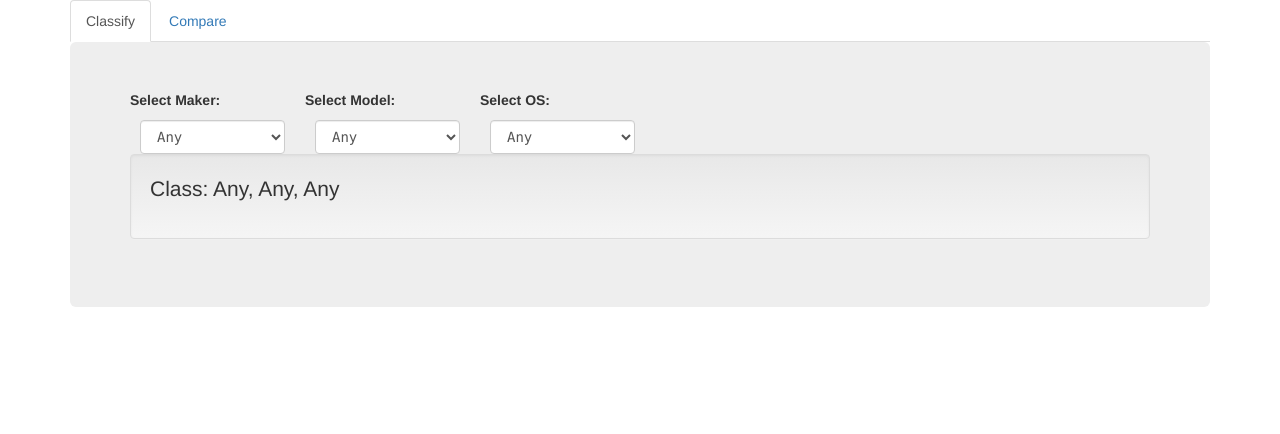
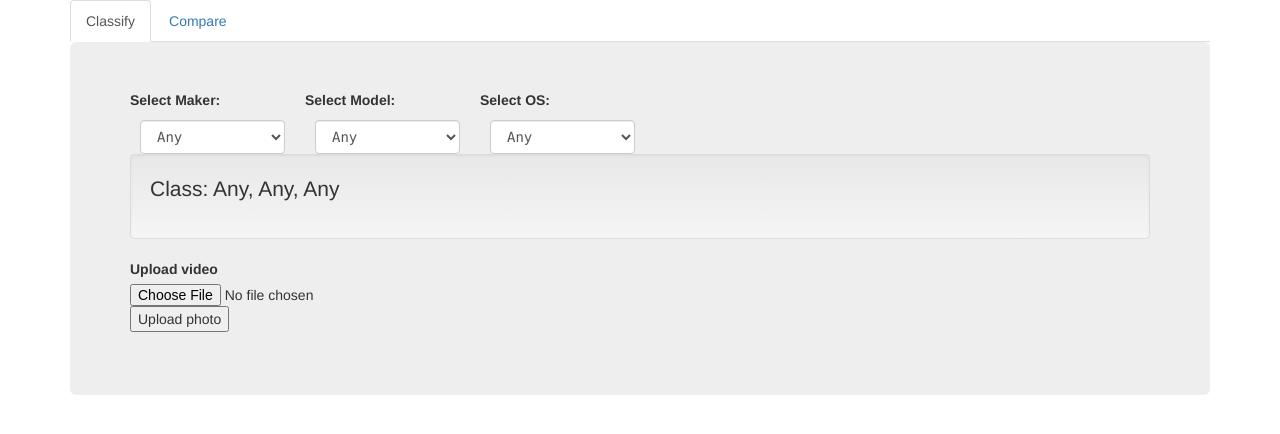
Before and after one commit to smeucci/foa-webapp, a website: page app/views/index.html in a window 1280 px wide. Drawn offline with Linux system fonts and the light colour scheme; no server answers.

Commit message:
basic file uploader

```diff
--- a/app/views/index.html
+++ b/app/views/index.html
@@ -41,6 +41,13 @@
                 <div class="well">
                     <p id="output"></p>
                 </div>
+                <form role="form" action="/upload" method="post" enctype="multipart/form-data">
+                    <div class="form-group">
+                        <label> Upload video </label>
+                        <input type="file" name="myfile" id="myfile"/>
+                        <input type="submit" value="Upload photo">
+                    </div>
+                </form>
             </div>
         </div>
 
--- a/package.json
+++ b/package.json
@@ -13,6 +13,7 @@
     "child_process": "^1.0.2",
     "ejs": "^2.5.5",
     "express": "latest",
+    "multer": "^1.2.1",
     "sqlite3": "^3.1.8",
     "sys": "0.0.1"
   },
```
Also changed, not shown: server.js (+7 -0 lines), 1 other file.
